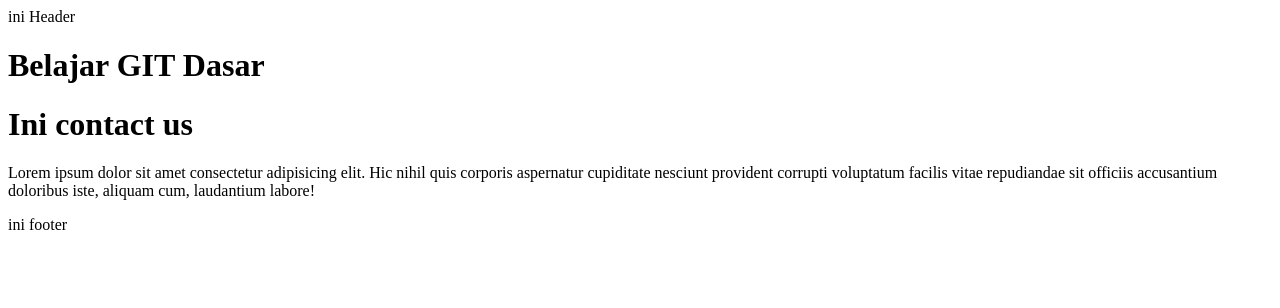
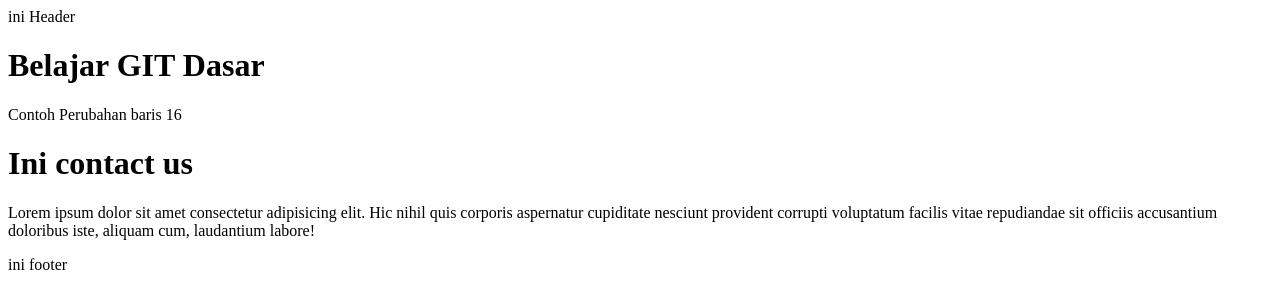
Before and after one commit to zidanseft/BelajarGit, a plain HTML site: page contact_us.html in a window 1280 px wide. Drawn offline with Linux system fonts and the light colour scheme.

Commit message:
menambah penjelasan contact us

```diff
--- a/contact_us.html
+++ b/contact_us.html
@@ -13,6 +13,7 @@
 
     <h1>Belajar GIT Dasar</h1>
 
+    <div>Contoh Perubahan baris 16</div>
     <h1>Ini contact us</h1>
 
     <p>Lorem ipsum dolor sit amet consectetur adipisicing elit. Hic nihil quis corporis aspernatur cupiditate nesciunt
```
